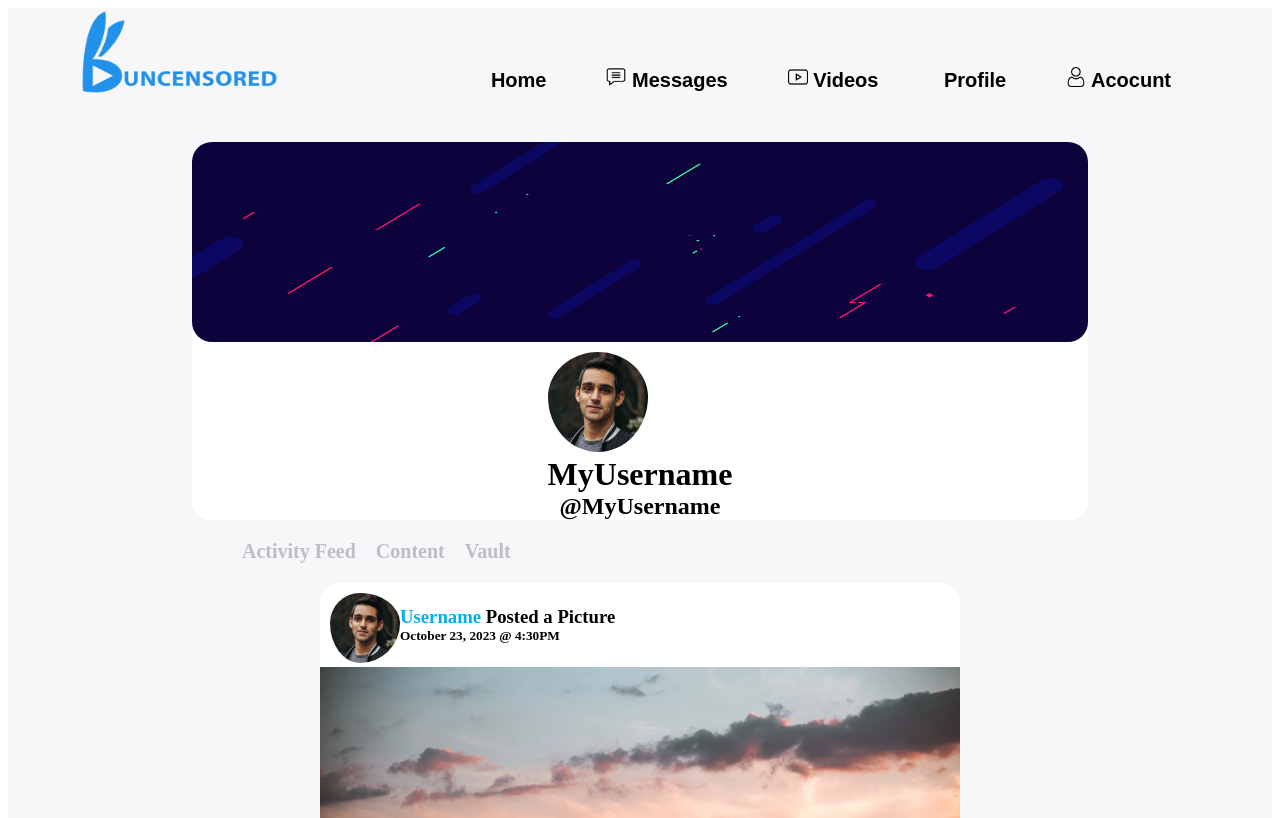
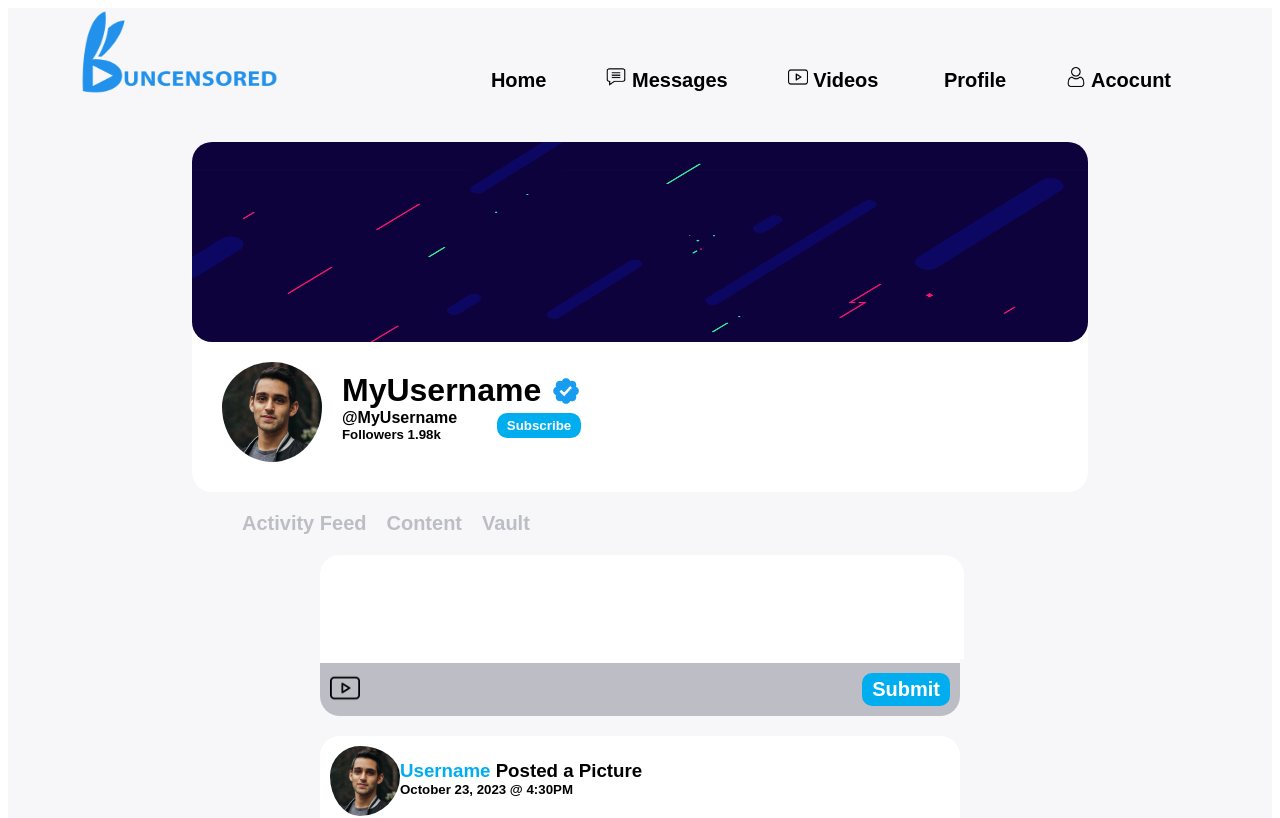
Before and after one commit to SikeOutMatt/buncensored, a SvelteKit app: page /profile/profile in a window 1280 px wide. Shown: the top 818 px of the page. Built offline with nearby package versions, Linux system fonts and the light colour scheme.

Commit message:
Updated Profile Page

```diff
--- a/src/components/header.svelte
+++ b/src/components/header.svelte
@@ -64,6 +64,11 @@ onMount(() => {
 
 
 <style>
+
+    * {
+        font-family: 'Kanit', sans-serif;
+    }
+
     main {
         margin: 0px;
         padding: 0px;
@@ -127,7 +132,7 @@ a {
 
 
 
-@media (max-width:930px) {
+@media (max-width:1000px) {
     .hamburgerMenu {
         display: block;
         padding-right: 50px;
@@ -148,4 +153,10 @@ a {
     }
 }
 
+@font-face {
+    font-family: 'Kanit', sans-serif;
+    src: url('https://fonts.googleapis.com/css2?family=Kanit:wght@300&display=swap');
+
+}
+
 </style>
--- /dev/null
+++ b/src/components/sidebar.svelte
@@ -0,0 +1,45 @@
+<script>
+import Logo from "../lib/assets/logo.webp";
+
+
+</script>
+
+
+<main>
+    <div>
+        <img src={Logo} width="150px" height="50px">
+        <h1> Sidebar </h1>
+            <ul>
+                <li> Home </li>
+                <li> Messages </li>
+                <li> Content </li>
+                <li> Account </li>
+            </ul>
+    </div>
+
+
+</main>
+
+
+<style>
+
+    main {
+        margin: 0;
+        padding: 0;
+        width: 20vw;
+        background-color: white;
+        border-radius: 0px 20px 20px 0px;
+    }
+
+    li {
+        text-decoration: none;
+        font-size: 20px;
+        font-weight: 900;
+        list-style: none;
+        padding: 10px;
+
+
+    }
+
+
+</style>
--- a/src/routes/+page.svelte
+++ b/src/routes/+page.svelte
@@ -35,6 +35,9 @@
 </main>
 
 <style>
+    * {
+        font-family: 'Kanit', sans-serif;
+    }
 
 
 
@@ -187,5 +190,11 @@ img {
         }
     }
 
+    @font-face {
+    font-family: 'Kanit', sans-serif;
+    src: url('https://fonts.googleapis.com/css2?family=Kanit:wght@300&display=swap');
+
+}
+
 
 </style>
--- a/src/routes/profile/profile/+page.svelte
+++ b/src/routes/profile/profile/+page.svelte
@@ -5,6 +5,8 @@
     import profileBanner from '../../../lib/assets/profilebanner.png'
     import videoThumbnail from '../../../lib/assets/videothumbnail.png'
     import postPicture from '../../../lib/assets/postpicture.webp'
+    import Sidebar from '../../../components/sidebar.svelte'
+    import verified from '../../../lib/assets/verified.png'
 
 
     import { onMount } from 'svelte';
@@ -19,16 +21,17 @@
     let content = document.getElementById("content");
     let activityFeed = document.getElementById("activityFeed");
     let activityFeedBtn = document.getElementById("activityFeedBtn");
-    let contentBtn = document.getElementById("contentBth");
+    let contentBtn = document.getElementById("contentBtn");
+    let postSubmitBtn = document.getElementById("postSubmitBtn");
+    let textArea = document.getElementById("textarea");
+    let newDiv;
 
 
 
     contentBtn.addEventListener("click", function() {
         activityFeed.style.display = "none";
         content.style.display = "block";
-        contentBtn.style.color = "blue";
-        contentBtn.style.fontWeight = "bolder";
-        contentBtn.style.textUnderlineOffset = "10px";
+        contentBtn.style.color = "red";
 
     })
 
@@ -37,6 +40,32 @@
         content.style.display = "none";
         activityFeedBtn.style.color = "blue";
     })
+
+
+    postSubmitBtn.addEventListener("click", function() {
+        postSubmit();
+    })
+
+    function addElement(tagName) {
+    const newElement = document.createElement(tagName);
+    return newElement;
+
+    }
+
+    function postSubmit() {
+
+        let postContent = textArea.value;
+        newDiv = addElement("div");
+        newDiv.textContent = postContent;
+        const parentElement = document.getElementById("activityFeed");
+        parentElement.classList.add("post");
+        parentElement.appendChild(newDiv);
+        textArea.value = "";
+
+
+
+
+    }
 })
 
 </script>
@@ -44,31 +73,38 @@
 
 <main>
     <Header />
+
     <div class="container">
         <div class="background">
              <div class="profileHeader">
-            <img class="profileBanner relative" src={profileBanner} width="1200vh" height="200vh">
+            <img class="profileBanner relative" src={profileBanner} >
              </div>
             <div class="profilePictureHeader">
-                 <div>
+                 <div class="flex belowBanner">
                       <img src={profilePicture} class="profilePicture">
                       <div class="flexColumn">
+                        <div class="flexVerified">
                             <h1> MyUsername</h1>
-                        <h2> @MyUsername</h2>
+                            <img class="verifiedBadge" src={verified} height="30px" width="30px">
+                        </div>
+                        <div class="flexBetween fullWidth">
+                            <div class="">
+                                <h4> @MyUsername</h4>
+                                <h5> Followers 1.98k</h5>
                             </div>
                             <div>
+                                <button class="followBtn"> Subscribe </button>
+                            </div>
+                        </div>
 
                       </div>
-                </div>
-                    <div class="userInfo">
-
                     </div>
                 </div>
         </div>
         <div>
             <ul class="">
                 <a class="activityFeedBtn" id="activityFeedBtn"> <li>Activity Feed</li></a>
-                <a id="contentBth"> <li class="contentBtn">Content</li> </a>
+                <a id="contentBtn"> <li class="contentBtn">Content</li> </a>
                 <li> Vault </li>
             </ul>
         </div>
@@ -79,7 +115,18 @@
 
         <div class="activityFeed" id="activityFeed">
             <div class="createPost">
+                <div class="">
                     <div>
+                        <textarea id="textarea" placeholder="Write your message here..."> </textarea>
+                    </div>
+                    <div class="flexBetween createPostFooter">
+                        <div>
+                            <img class="videoIcon" src={videoIcon} width="30px" height="30px" >
+                        </div>
+                        <div>
+                            <button id="postSubmitBtn" class="submitBtn"> Submit </button>
+                        </div>
+                    </div>
 
                 </div>
 
@@ -100,6 +147,7 @@
 
                 </div>
 
+            </div>
         </div>
     </div>
 
@@ -171,12 +219,17 @@
 <style>
 /* Page Styles */
 
+    .fullWidth {
+        width: 100%;
+    }
+
     main {
         background-color: #f7f7f9;
     }
 
     *{
         margin: 0;
+        font-family: 'Kanit', sans-serif;
         }
 
     strong {
@@ -195,9 +248,12 @@
 
     .profilePictureHeader {
         display: flex;
-        flex-direction: column;
-        justify-content: center;
+        justify-content: start;
         align-items: center;
+        margin-top: 10px;
+        padding-bottom: 30px;
+        margin-left: 30px;
+
     }
 
     .background  {
@@ -214,12 +270,19 @@
         margin: 30px auto;
     }
 
+    .flex {
+        display: flex;
+        justify-content: start;
+        align-items: center;
+    }
+
     .flexColumn
     {
         display: flex;
         flex-direction: column;
         justify-content: center;
-        align-items: center;
+        align-items: start;
+        padding-left: 20px;
     }
 
     .flexColumnStart {
@@ -229,16 +292,33 @@
         align-items: start;
     }
 
+    .flexBetween {
+        display: flex;
+        justify-content: space-between;
+        align-items: center;
+    }
+
+    .followBtn {
+        background-color: #00AEEF;
+        border: none;
+        color: white;
+        padding: 5px 10px;
+        border-radius: 10px;
+        font-weight: 600;
+
+    }
+
 /* Profile Header Section */
 
     .profileHeader {
         display: flex;
-        justify-content: center;
 
     }
 
     .profileBanner {
         border-radius: 20px;
+        width: 100%;
+        height: 200px;
     }
 
     .profilePicture {
@@ -246,6 +326,24 @@
         width: 100px;
         height: 100px;
         padding-top: 10px;
+    }
+
+    .verifiedBadge {
+        padding-left: 10px;
+    }
+
+    .flexVerified {
+        display: flex;
+        justify-content: center;
+        align-items: center;
+    }
+
+    .belowBanner {
+        width: 100%;
+    }
+
+    .videoIcon {
+        padding-left: 10px;
     }
 
 
@@ -283,6 +381,25 @@
         width: 100%;
         height: 100%;
 
+    }
+
+    .createPost {
+        border-radius: 20px;
+        margin: auto;
+        width: 50vw;
+        background-color: white;
+
+    }
+
+    .createPostFooter {
+        background-color: #bdbec5;
+        margin-bottom: 20px;
+        border-radius: 0px 0px 20px 20px;
+    }
+
+    textarea {
+        resize: none;
+        border-radius: 20px 20px 0px 0px;
     }
 
 
@@ -323,10 +440,13 @@
         border: none;
         font-weight: 600;
         border-radius: 10px;
+        color: white;
     }
 
     .content {
         display: none;
+        width: 70vw;
+        margin: auto;
     }
 
 
@@ -420,6 +540,19 @@
         display: flex;
     }
 
+    .post {
+        width: 95vw;
+    }
+
+    .createPost {
+        width: 95vw;;
+    }
+
+    .container {
+        width: 100%;
+        margin: 0;
+    }
+
 }
 
 @media (max-width:630px) {
@@ -433,10 +566,27 @@
     .videoThumbnail {
         max-width: 60vw;
     }
+
+    .flex {
+        flex-direction: column;
+        justify-content: center;
+        align-items: center;
     }
+
+
+
 
 }
 
+
+}
+
+
+@font-face {
+    font-family: 'Kanit', sans-serif;
+    src: url('https://fonts.googleapis.com/css2?family=Kanit:wght@300&display=swap');
+
+}
 
 </style>
 
```
Also changed, not shown: src/lib/assets/verified.png (added). Lines whose indentation alone changed are shown as unchanged.
